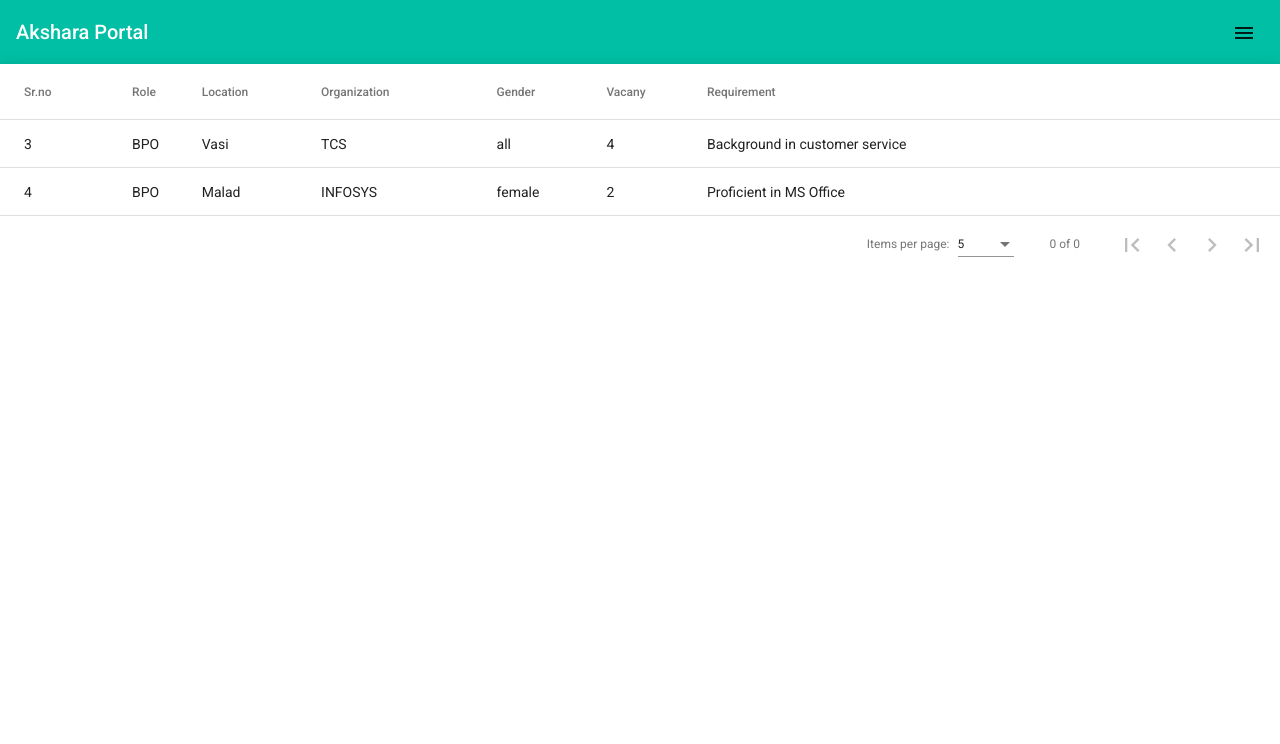
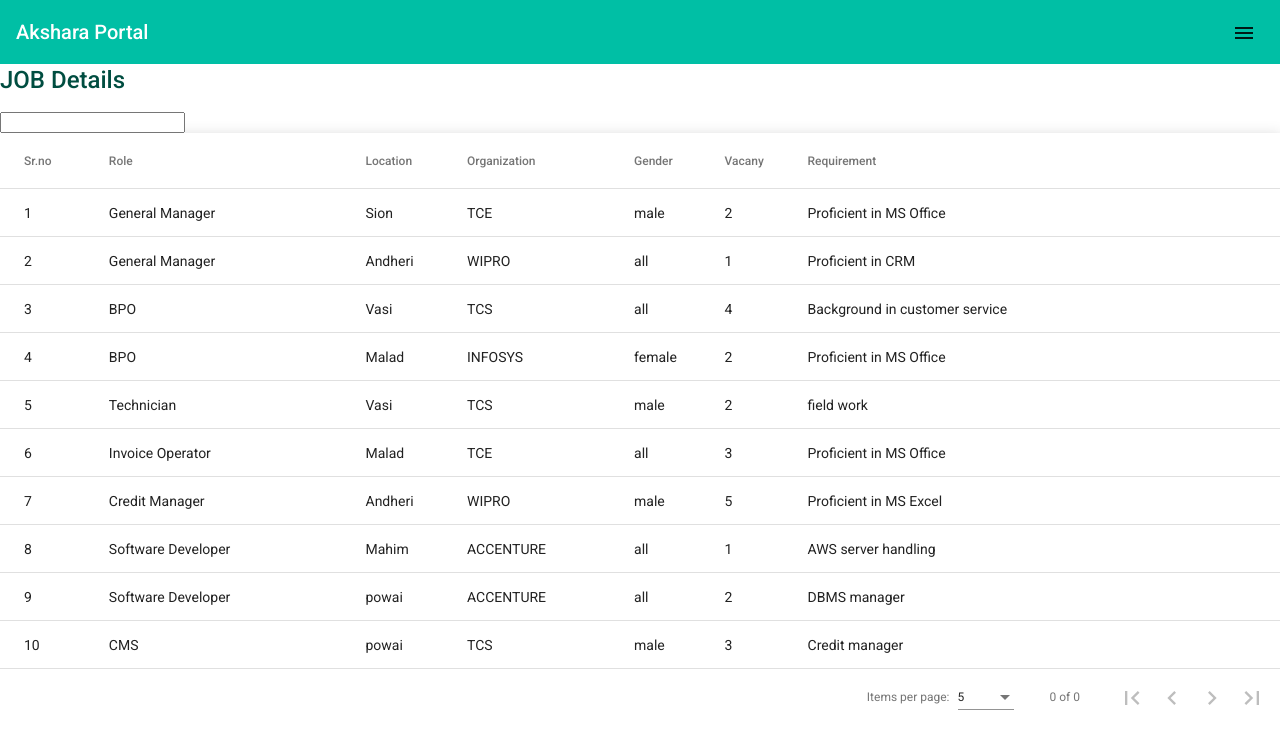
Before and after one commit to ThirumaniRaja/akshara, an Angular app in the folder akshara-admin/: page / in a window 1280 px wide. Shown: the top 744 px of the page. Built offline with nearby package versions, Linux system fonts and the light colour scheme.

Commit message:
basic search and style

```diff
--- a/akshara-admin/angular.json
+++ b/akshara-admin/angular.json
@@ -28,7 +28,7 @@
             ],
             "styles": [
               "src/custom-theme.scss",
-              "src/styles.css"
+              "src/styles.scss"
             ],
             "scripts": []
           },
@@ -95,7 +95,7 @@
               "src/assets"
             ],
             "styles": [
-              "src/styles.css"
+              "src/styles.scss"
             ],
             "scripts": []
           }
--- a/akshara-admin/src/app/app.module.ts
+++ b/akshara-admin/src/app/app.module.ts
@@ -6,12 +6,14 @@ import { MaterialModule } from './material-module/material/material.module';
 import { TableViewComponent } from './components/table-view/table-view.component';
 import { AppRoutingModule } from './app.routing.module';
 import { TableViewPageComponent } from './components/table-view-page/table-view-page.component';
+import { LoginComponent } from './components/login/login.component';
 
 @NgModule({
   declarations: [
     AppComponent,
     TableViewComponent,
-    TableViewPageComponent
+    TableViewPageComponent,
+    LoginComponent
   ],
   imports: [
     BrowserModule,
--- /dev/null
+++ b/akshara-admin/src/app/components/login/login.component.html
@@ -0,0 +1 @@
+<p>login works!</p>
--- /dev/null
+++ b/akshara-admin/src/app/components/login/login.component.ts
@@ -0,0 +1,15 @@
+import { Component, OnInit } from '@angular/core';
+
+@Component({
+  selector: 'app-login',
+  templateUrl: './login.component.html',
+  styleUrls: ['./login.component.scss']
+})
+export class LoginComponent implements OnInit {
+
+  constructor() { }
+
+  ngOnInit(): void {
+  }
+
+}
--- a/akshara-admin/src/app/components/table-view/table-view.component.html
+++ b/akshara-admin/src/app/components/table-view/table-view.component.html
@@ -1,5 +1,9 @@
 
 <div>
+  <div>
+    <h1 class="table-header">JOB Details</h1>
+    <input type="text" (keyup)="filterData($event)">
+  </div>
   <table mat-table [dataSource]="resultData" class="mat-elevation-z8">
 
       <!--- Note that these columns can be defined in any order.
--- a/akshara-admin/src/app/components/table-view/table-view.component.scss
+++ b/akshara-admin/src/app/components/table-view/table-view.component.scss
@@ -1,3 +1,19 @@
 table {
     width: 100%;
   }
+
+
+  .table-header{
+    font-style: normal;
+    font-variant-ligatures: normal;
+    font-variant-caps: normal;
+    font-variant-numeric: normal;
+    font-variant-east-asian: normal;
+    font-weight: 500;
+    font-stretch: normal;
+    // font-size: 20px;
+    line-height: 32px;
+    font-family: Roboto, "Helvetica Neue", sans-serif;
+    // color: var($teal-palette);
+    color: var(--teal-palette)
+  }
--- a/akshara-admin/src/app/components/table-view/table-view.component.ts
+++ b/akshara-admin/src/app/components/table-view/table-view.component.ts
@@ -15,7 +15,7 @@ const ELEMENT_DATA: PeriodicElement[] = [
   {id: 7, role: 'Credit Manager', location: 'Andheri', organization: 'WIPRO',gender:'male',vacany:'5',requirement:'Proficient in MS Excel'},
   {id: 8, role: 'Software Developer', location: 'Mahim', organization: 'ACCENTURE',gender:'all',vacany:'1',requirement:'AWS server handling'},
   {id: 9, role: 'Software Developer', location: 'powai', organization: 'ACCENTURE',gender:'all',vacany:'2',requirement:'DBMS manager'},
-  {id: 10, role: 'Credit Manager', location: 'powai', organization: 'TCS',gender:'male',vacany:'3',requirement:'Credit manager'},
+  {id: 10, role: 'CMS', location: 'powai', organization: 'TCS',gender:'male',vacany:'3',requirement:'Credit manager'},
 ]
 
 
@@ -42,24 +42,49 @@ export class TableViewComponent implements OnInit, AfterViewInit {
 
   ngAfterViewInit() {
     console.log("ngAfterViewInit")
-    // this.resultData.paginator = this.paginator;
-    // this.dataSource.paginator = this.paginator;
-
     console.log("ngAfterViewInit",this.resultData)
 
   }
 
   ngOnInit(): void {
     console.log("ngOnInit")
+
+    this.getTableData()
+
+  }
+
+  getTableData(){
   // const result = words.filter(word => word.length > 6);
+  //Table list Data
   this.resultData.push(this.dataSource);
   console.log("ngOnInit",this.resultData)
 
-    this.resultData = this.resultData[0].filteredData.filter((word:any) => word.role === 'BPO');
+  // this.resultData = this.resultData[0].filteredData.filter((word:any) => word.role === 'BPO');
+  this.resultData = this.resultData[0].filteredData
   this.resultData.paginator = this.paginator;
   console.log("ngOnInit",this.resultData)
 
   // this.dataSource.paginator = this.paginator;
+  }
+
+  filterData(event:any){
+    console.log("filter",event.target.value.length)
+
+    if(event.target.value.length > 2){
+
+      this.resultData = this.resultData.filter((word:any) => word.role.toLowerCase().startsWith((event.target.value).toLowerCase()));
+      this.resultData.paginator = this.paginator;
+    console.log("filter--value",event.target.value)
+    console.log("filter--resultData",this.resultData)
+
+
+    }
+    else if(event.target.value.length < 1){
+      this.resultData = [];
+      this.resultData.push(this.dataSource);
+      this.resultData = this.resultData[0].filteredData
+      this.resultData.paginator = this.paginator;
+    }
 
 
   }
--- a/akshara-admin/src/styles.css
+++ b/akshara-admin/src/styles.scss
@@ -1,4 +1,9 @@
 /* You can add global styles to this file, and also import other style files */
+@import './custom-theme.scss';
 
 html, body { height: 100%; }
 body { margin: 0; font-family: Roboto, "Helvetica Neue", sans-serif; }
+
+:root{
+    --teal-palette : #004d40;
+}
```
Also changed, not shown: akshara-admin/src/app/app.component.scss (line endings or trailing spaces), akshara-admin/src/app/components/login/login.component.scss (added), akshara-admin/src/custom-theme.scss (line endings or trailing spaces), 1 other file (tests, documents, lock files or other folders). Lines whose indentation alone changed are shown as unchanged.
